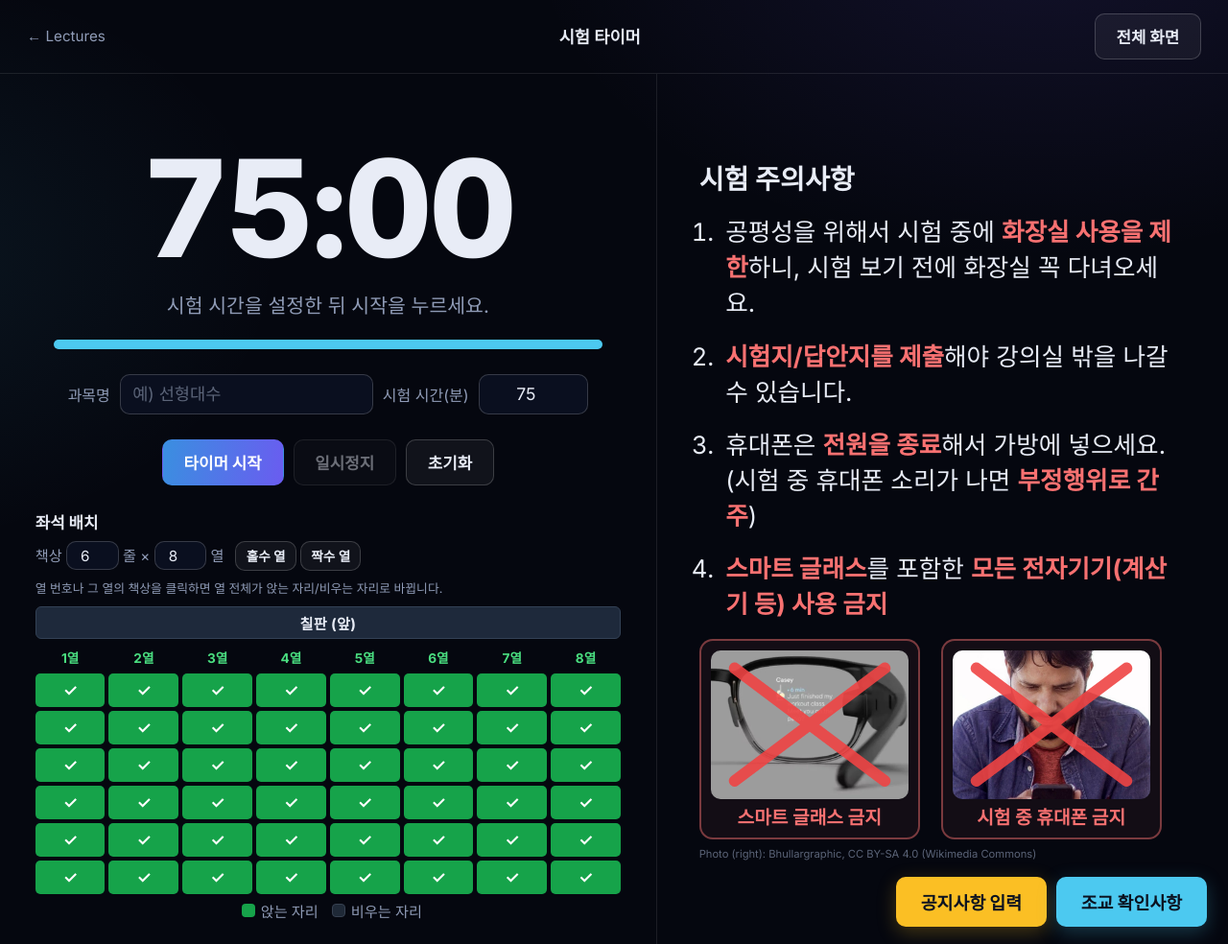
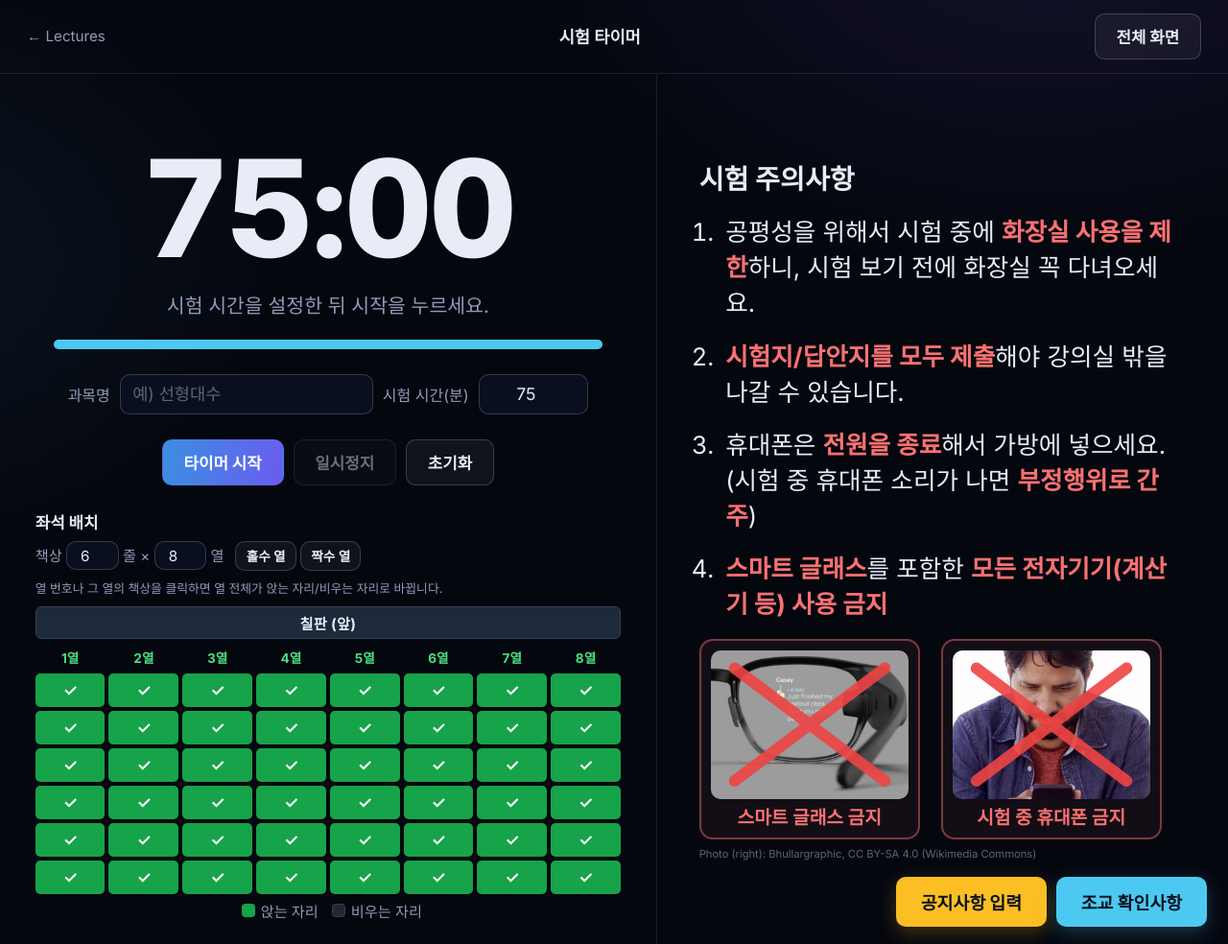
Before and after one commit to hyperx-web/hyperx, a Jekyll site: the page built from lectures/exam-timer/index.html, in a window 1280 px wide. Shown: the whole page at 96% size. Built offline with Jekyll 4.4.1, drawn with Linux system fonts in a browser that asks for light colours; some web fonts are replaced.

Commit message:
Exam timer: wording of rule 2
Co-Authored-By: Claude Opus 5.5 <noreply@anthropic.com>

```diff
--- a/lectures/exam-timer/index.html
+++ b/lectures/exam-timer/index.html
@@ -152,7 +152,7 @@ permalink: /lectures/exam-timer/
     <h2>시험 주의사항</h2>
     <ol>
       <li>공평성을 위해서 시험 중에 <b>화장실 사용을 제한</b>하니, 시험 보기 전에 화장실 꼭 다녀오세요.</li>
-      <li><b>시험지/답안지를 제출</b>해야 강의실 밖을 나갈 수 있습니다.</li>
+      <li><b>시험지/답안지를 모두 제출</b>해야 강의실 밖을 나갈 수 있습니다.</li>
       <li>휴대폰은 <b>전원을 종료</b>해서 가방에 넣으세요. (시험 중 휴대폰 소리가 나면 <b>부정행위로 간주</b>)</li>
       <li><b>스마트 글래스</b>를 포함한 <b>모든 전자기기(계산기 등) 사용 금지</b></li>
     </ol>
```
